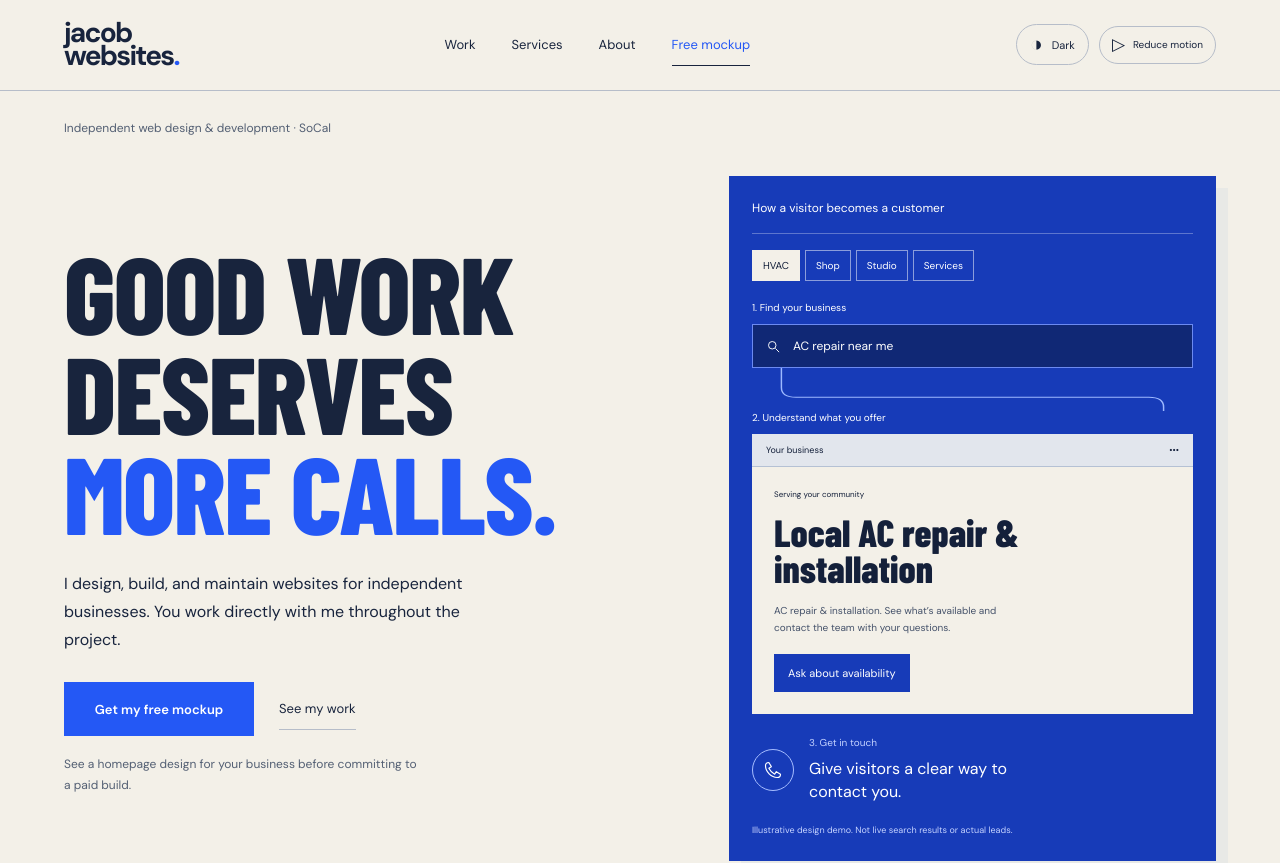
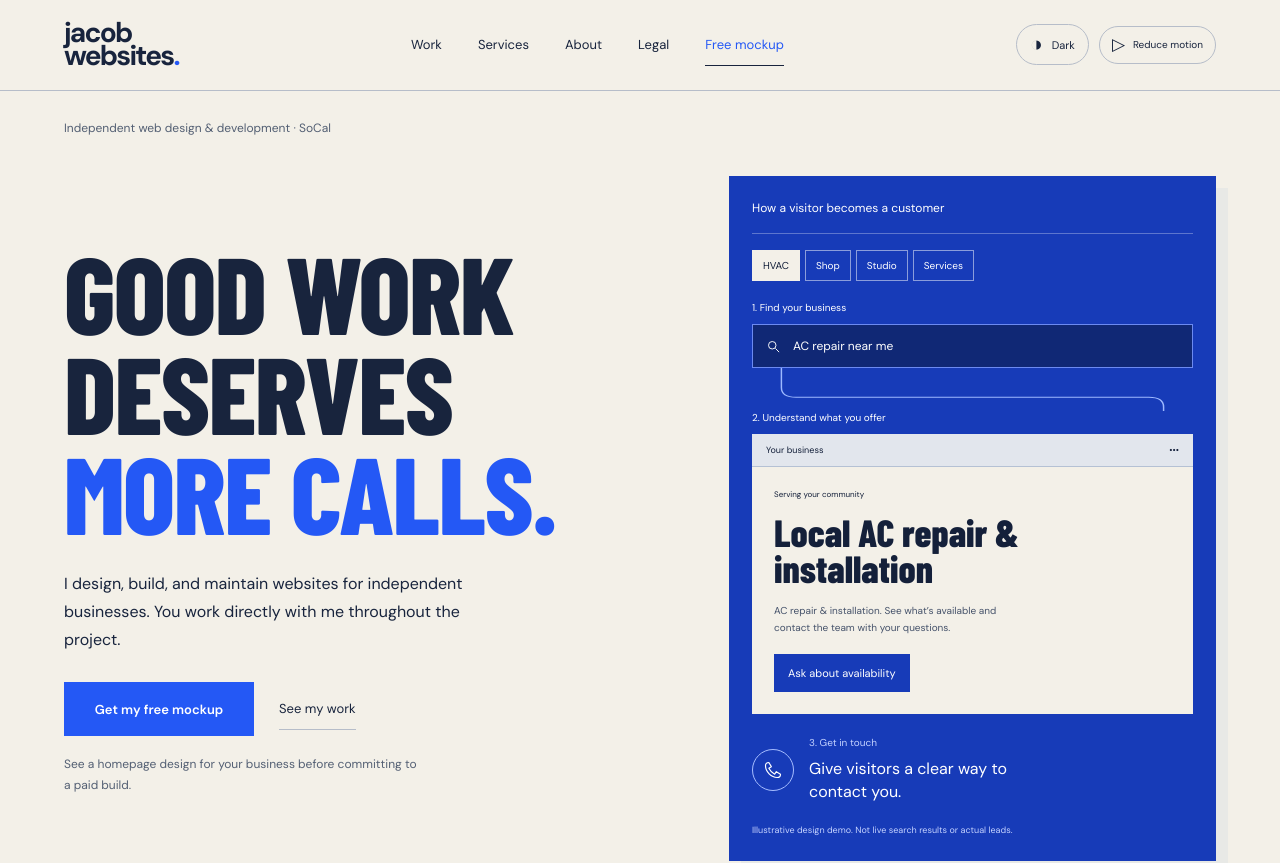
Before and after one commit to El-Gatos/jacobwebsites, a React (Vite) app: page / in a window 1280 px wide. Shown: the top 863 px of the page. Built offline with nearby package versions, Linux system fonts and the light colour scheme.

Commit message:
Add Legal hub to navigation

```diff
--- a/src/main.jsx
+++ b/src/main.jsx
@@ -200,7 +200,9 @@ const currentPath = window.location.pathname.replace(/\/$/, "") || "/";
 const isAgreementPage = currentPath === "/service-agreement";
 const isTermsPage = currentPath === "/terms";
 const isPrivacyPage = currentPath === "/privacy";
-const isLegalPage = isAgreementPage || isTermsPage || isPrivacyPage;
+const isLegalHubPage = currentPath === "/legal";
+const isLegalPage =
+  isAgreementPage || isTermsPage || isPrivacyPage || isLegalHubPage;
 const homeSection = (hash) => (isLegalPage ? "/" + hash : hash);
 
 function App({ agreementPage = null }) {
@@ -441,6 +443,13 @@ function App({ agreementPage = null }) {
           </a>
           <a href={homeSection("#about")} onClick={() => setMenu(false)}>
             About
+          </a>
+          <a
+            href="/legal"
+            aria-current={isLegalHubPage ? "page" : undefined}
+            onClick={() => setMenu(false)}
+          >
+            Legal
           </a>
           <a
             className="nav-contact"
@@ -887,17 +896,8 @@ function App({ agreementPage = null }) {
             </svg>
             GitHub <Arrow />
           </a>
-          <a href="/privacy" aria-current={isPrivacyPage ? "page" : undefined}>
-            Privacy Policy
-          </a>
-          <a href="/terms" aria-current={isTermsPage ? "page" : undefined}>
-            Terms of Use
-          </a>
-          <a
-            href="/service-agreement"
-            aria-current={isAgreementPage ? "page" : undefined}
-          >
-            Service Agreement
+          <a href="/legal" aria-current={isLegalHubPage ? "page" : undefined}>
+            Legal
           </a>
           <a href={isLegalPage ? "/" : "#main"}>Back to top ↑</a>
         </div>
@@ -983,6 +983,12 @@ if (isAgreementPage) {
       <App agreementPage={<PrivacyPolicy />} />,
     );
   });
+} else if (isLegalHubPage) {
+  import("./LegalHub").then(({ default: LegalHub }) => {
+    createRoot(document.getElementById("root")).render(
+      <App agreementPage={<LegalHub />} />,
+    );
+  });
 } else {
   createRoot(document.getElementById("root")).render(<App />);
 }
```
